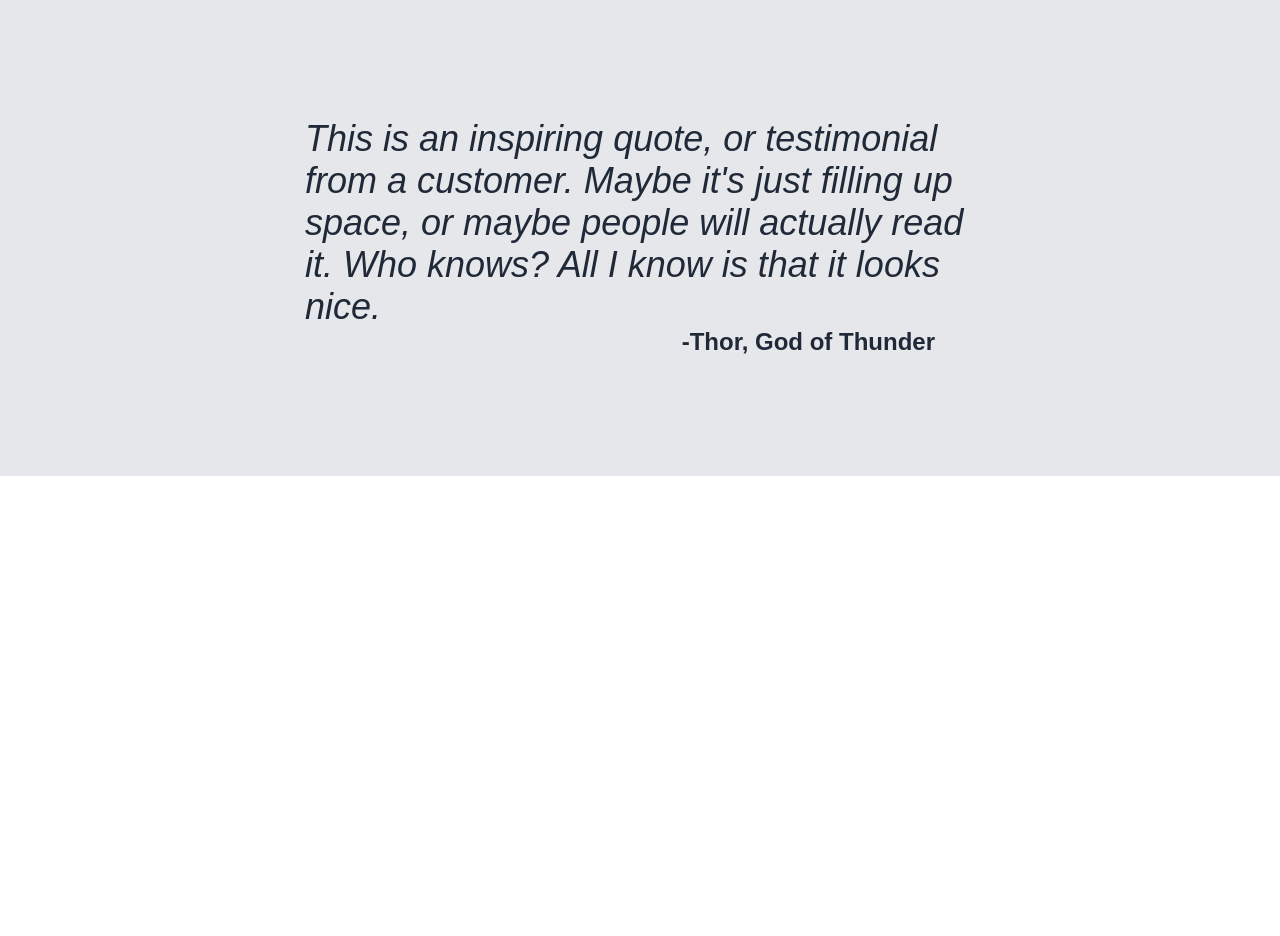
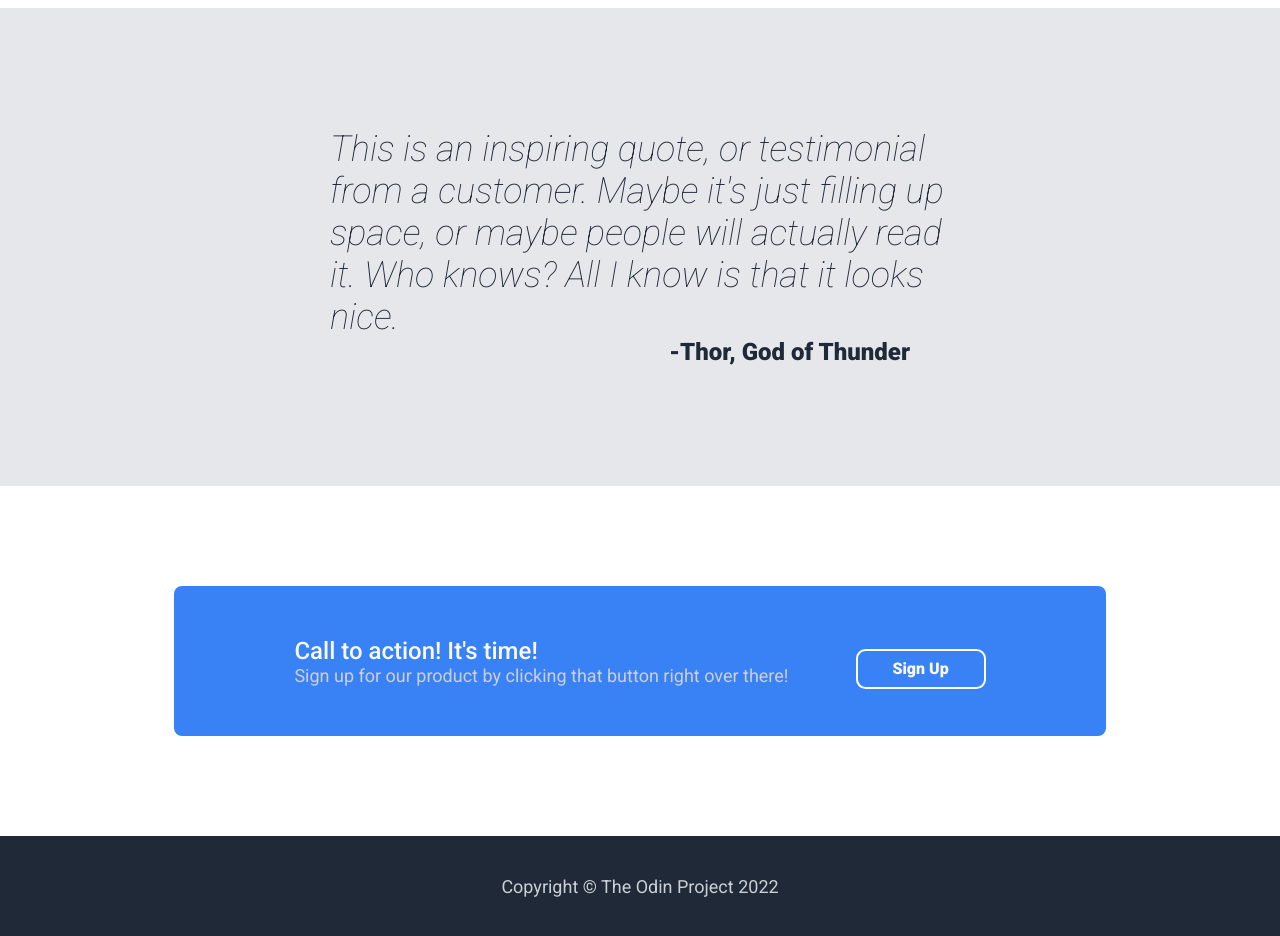
Before and after one commit to ZachBlain/Landing_page, a plain HTML site: page index.html in a window 1280 px wide. Shown: the part 1080-2016 px from the top of the page. Before the commit the page ends 1556 px from the top, so only its background shows below. Drawn offline with Linux system fonts and the light colour scheme.

Commit message:
Added call to action and footer. Changed font to roboto

```diff
--- a/index.html
+++ b/index.html
@@ -5,6 +5,12 @@
     <meta http-equiv="X-UA-Compatible" content="IE=edge" />
     <meta name="viewport" content="width=device-width, initial-scale=1.0" />
     <link rel="stylesheet" href="styles.css" />
+    <link rel="preconnect" href="https://fonts.googleapis.com" />
+    <link rel="preconnect" href="https://fonts.gstatic.com" crossorigin />
+    <link
+      href="https://fonts.googleapis.com/css2?family=Roboto:ital,wght@0,100;0,300;0,400;0,500;0,700;0,900;1,100;1,300&display=swap"
+      rel="stylesheet"
+    />
     <title>Odin Landing Page</title>
   </head>
   <body>
@@ -24,7 +30,7 @@
             This website has some subtext that goes here under the main title.
             It's a smaller font and the color is lower contrast.
           </p>
-          <button class="top-button">Sign up</button>
+          <button class="ctabutton">Sign up</button>
         </div>
         <div class="top-img">
           <img src="" alt="" />this is a placeholder for an image
@@ -66,5 +72,19 @@
         <p class="author">-Thor, God of Thunder</p>
       </div>
     </main>
+    <div class="bottom">
+      <div class="calltoaction">
+        <div>
+          <h3>Call to action! It's time!</h3>
+          <p>
+            Sign up for our product by clicking that button right over there!
+          </p>
+        </div>
+        <button class="ctabutton">Sign Up</button>
+      </div>
+    </div>
   </body>
+  <footer>
+    <p>Copyright &copy The Odin Project 2022</p>
+  </footer>
 </html>
--- a/styles.css
+++ b/styles.css
@@ -1,10 +1,9 @@
 * {
   padding: 0;
   margin: 0;
-  font-family: sans-serif;
+  font-family: "Roboto", sans-serif;
 }
-.hero,
-footer {
+.hero {
   background-color: #1f2937;
   height: 525px;
   padding: 20px 200px 20px 200px;
@@ -23,12 +22,12 @@ footer {
   color: #e5e7eb;
   height: 250px;
   width: 525px;
-  background-color: grey;
+  background-color: hsl(220, 13%, 50%);
   display: flex;
   justify-content: center;
   align-items: center;
 }
-.top-button {
+.ctabutton {
   background-color: #3882f6;
   color: #f9faf8;
   font-size: 16px;
@@ -79,16 +78,16 @@ a {
 }
 
 .box {
-  width: 165px;
-  height: 165px;
+  width: 170px;
+  height: 170px;
   border: 4px solid #3882f6;
   margin: 0 25px;
   border-radius: 0.8rem;
 }
 
 .boxtext {
-  width: 165px;
-  height: 165px;
+  width: 170px;
+  height: 170px;
   margin: 0 25px;
   font-size: 18px;
   color: #1f2937;
@@ -113,7 +112,7 @@ a {
   font-weight: 100;
   color: #1f2937;
   background-color: #e5e7eb;
-  padding: 120px 305px;
+  padding: 120px 330px;
 }
 
 .author {
@@ -122,3 +121,44 @@ a {
   font-weight: 900;
   margin-right: 40px;
 }
+
+.bottom {
+  height: 350px;
+  display: flex;
+  align-items: center;
+  justify-content: center;
+}
+
+.calltoaction {
+  display: flex;
+  align-items: center;
+  justify-content: space-between;
+  padding: 0 120px;
+  background-color: #3882f6;
+  color: #f9faf8;
+  border-radius: 0.5rem;
+  height: 150px;
+  width: 54%;
+}
+.calltoaction h3 {
+  font-size: 24px;
+  font-weight: 500;
+}
+.calltoaction p {
+  font-size: 18px;
+  color: hsl(220, 13%, 82%);
+}
+
+.calltoaction button {
+  border: 2px solid white;
+}
+
+footer {
+  background-color: #1f2937;
+  color: hsl(220, 13%, 82%);
+  font-size: 18px;
+  height: 100px;
+  display: flex;
+  align-items: center;
+  justify-content: center;
+}
```
